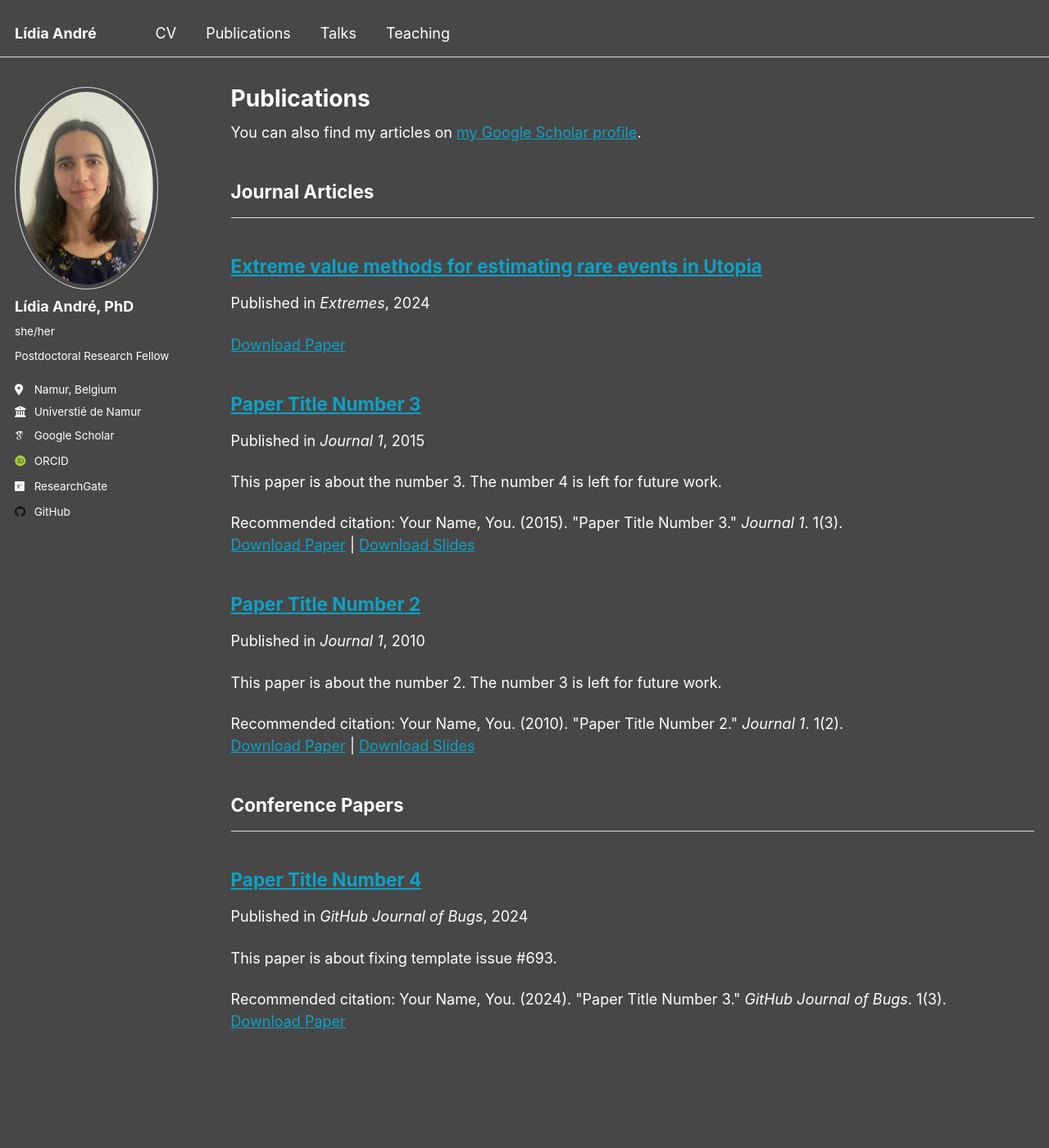
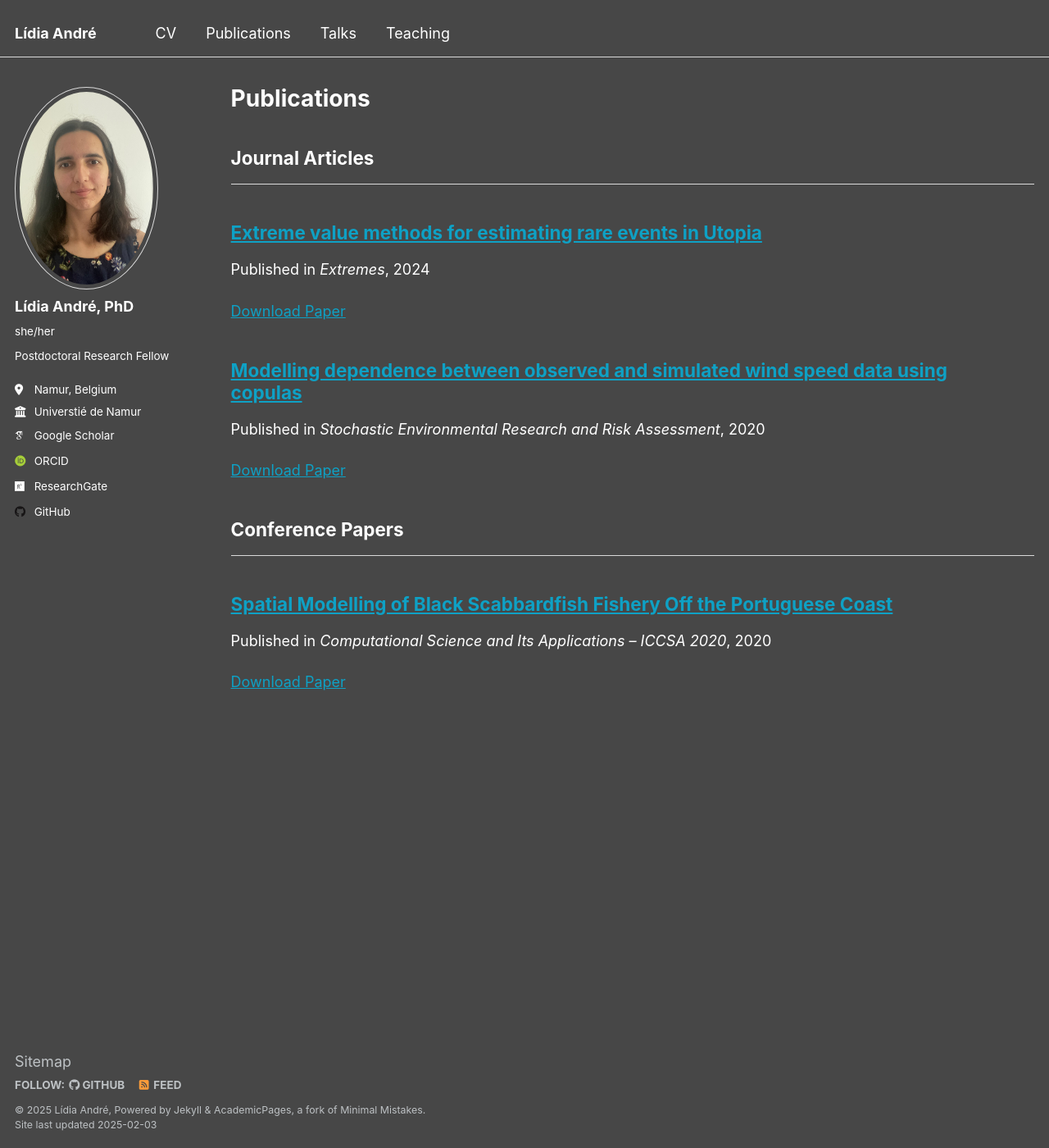
Before and after one commit to lidiamandre/lidiamandre.github.io, a Jekyll site: the page built from _pages/publications.html, in a window 1280 px wide and 1400 px high. Shown: the whole window at 82% size. Built offline with Jekyll 4.4.1, drawn with Linux system fonts in a browser that asks for light colours; some web fonts are replaced; a file with an impossible date is left out.

Commit message:
publications

```diff
--- a/_pages/publications.html
+++ b/_pages/publications.html
@@ -4,10 +4,6 @@ title: "Publications"
 permalink: /publications/
 author_profile: true
 ---
-
-{% if site.author.googlescholar %}
-  <div class="wordwrap">You can also find my articles on <a href="{{site.author.googlescholar}}">my Google Scholar profile</a>.</div>
-{% endif %}
 
 {% include base_path %}
 
--- a/_publications/IPMA.md
+++ b/_publications/IPMA.md
@@ -1,14 +1,8 @@
 ---
-title: "Paper Title Number 3"
+title: "Spatial Modelling of Black Scabbardfish Fishery Off the Portuguese Coast"
 collection: publications
-category: manuscripts
-permalink: /publication/2015-10-01-paper-title-number-3
-excerpt: 'This paper is about the number 3. The number 4 is left for future work.'
-date: 2015-10-01
-venue: 'Journal 1'
-slidesurl: 'http://academicpages.github.io/files/slides3.pdf'
-paperurl: 'http://academicpages.github.io/files/paper3.pdf'
-citation: 'Your Name, You. (2015). &quot;Paper Title Number 3.&quot; <i>Journal 1</i>. 1(3).'
+category: conferences
+date: 2020-10-01
+venue: 'Computational Science and Its Applications – ICCSA 2020'
+paperurl: 'https://doi.org/10.1007/978-3-030-58799-4_25'
 ---
-
-The contents above will be part of a list of publications, if the user clicks the link for the publication than the contents of section will be rendered as a full page, allowing you to provide more information about the paper for the reader. When publications are displayed as a single page, the contents of the above "citation" field will automatically be included below this section in a smaller font.
--- a/_publications/MSc.md
+++ b/_publications/MSc.md
@@ -1,13 +1,8 @@
 ---
-title: "Paper Title Number 4"
+title: "Modelling dependence between observed and simulated wind speed data using copulas"
 collection: publications
-category: conferences
-permalink: /publication/2024-02-17-paper-title-number-4
-excerpt: 'This paper is about fixing template issue #693.'
-date: 2024-02-17
-venue: 'GitHub Journal of Bugs'
-paperurl: 'http://academicpages.github.io/files/paper3.pdf'
-citation: 'Your Name, You. (2024). &quot;Paper Title Number 3.&quot; <i>GitHub Journal of Bugs</i>. 1(3).'
+category: manuscripts
+date: 2020-10-29
+venue: 'Stochastic Environmental Research and Risk Assessment'
+paperurl: 'https://doi.org/10.1007/s00477-020-01866-1'
 ---
-
-The contents above will be part of a list of publications, if the user clicks the link for the publication than the contents of section will be rendered as a full page, allowing you to provide more information about the paper for the reader. When publications are displayed as a single page, the contents of the above "citation" field will automatically be included below this section in a smaller font.
--- a/_publications/PaperY1.md
+++ b/_publications/PaperY1.md
@@ -1,14 +1,10 @@
 ---
-title: "Paper Title Number 2"
+title: "Joint modelling of the body and tail of bivariate data"
 collection: publications
 category: manuscripts
 permalink: /publication/2010-10-01-paper-title-number-2
 excerpt: 'This paper is about the number 2. The number 3 is left for future work.'
-date: 2010-10-01
-venue: 'Journal 1'
-slidesurl: 'http://academicpages.github.io/files/slides2.pdf'
-paperurl: 'http://academicpages.github.io/files/paper2.pdf'
-citation: 'Your Name, You. (2010). &quot;Paper Title Number 2.&quot; <i>Journal 1</i>. 1(2).'
+date: 2024-01
+venue: 'Computational Statistics & Data Analysis'
+paperurl: 'https://doi.org/10.1016/j.csda.2023.107841'
 ---
-
-The contents above will be part of a list of publications, if the user clicks the link for the publication than the contents of section will be rendered as a full page, allowing you to provide more information about the paper for the reader. When publications are displayed as a single page, the contents of the above "citation" field will automatically be included below this section in a smaller font.
```
